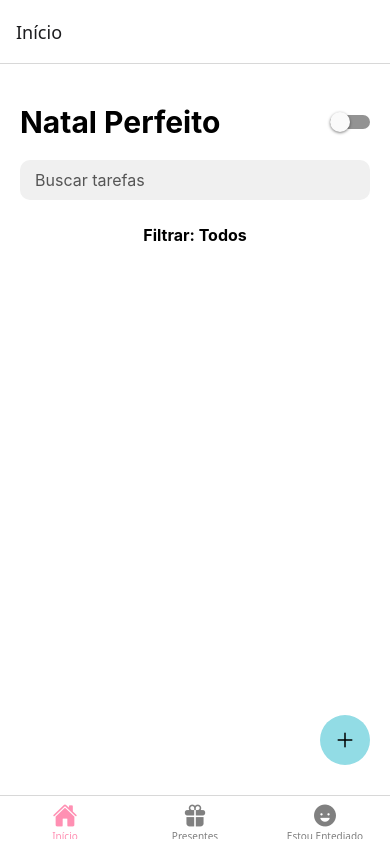
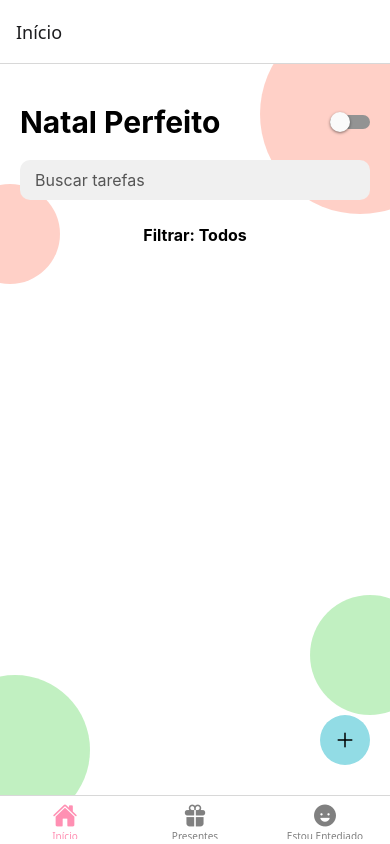
Before and after one commit to luciarigoni/luciarigoni-todolistchallenge, a React Native app: screen /HomeTabs in a window 390 px wide. Built offline with nearby package versions, Linux system fonts and the light colour scheme.

Commit message:
Finaliza o app

```diff
--- a/screens/AddTaskScreen.js
+++ b/screens/AddTaskScreen.js
@@ -7,7 +7,7 @@ import {
   StyleSheet,
   Keyboard,
 } from "react-native";
-import AsyncStorage from "@react-native-async-storage/async-storage"; // Importe o AsyncStorage
+import AsyncStorage from "@react-native-async-storage/async-storage";
 import Ionicons from "react-native-vector-icons/Ionicons";
 
 export default function AddTaskScreen({ navigation, route }) {
@@ -23,15 +23,15 @@ export default function AddTaskScreen({ navigation, route }) {
         details: "",
         comments: "",
       };
-      await AsyncStorage.setItem("newTask", JSON.stringify(newTask)); // Salva a nova tarefa
-      navigation.goBack(); // Retorna à HomeScreen
+      await AsyncStorage.setItem("newTask", JSON.stringify(newTask));
+      navigation.goBack();
     }
   };
 
   const themeStyles = {
-    backgroundColor: isDarkMode ? "#000000" : "#FFFFFF",
+    backgroundColor: isDarkMode ? "#1c1c1c" : "#F5F5F5",
     color: isDarkMode ? "#FFFFFF" : "#333333",
-    inputBackgroundColor: isDarkMode ? "#333333" : "#f0f0f0",
+    inputBackgroundColor: isDarkMode ? "#333333" : "#FFFFFF",
     buttonBackgroundColor: isDarkMode ? "#4EA5D9" : "#4EA5D9",
   };
 
@@ -42,16 +42,23 @@ export default function AddTaskScreen({ navigation, route }) {
         { backgroundColor: themeStyles.backgroundColor },
       ]}
     >
+      {/* Bolas decorativas de fundo */}
+      <View style={[styles.circle, styles.redCircle]} />
+      <View style={[styles.circle, styles.greenCircle]} />
+      <View style={[styles.circle, styles.redCircleSmaller]} />
+      <View style={[styles.circle, styles.greenCircleSmaller]} />
+
       <TouchableOpacity
         style={styles.backButton}
         onPress={() => navigation.goBack()}
       >
-        <Ionicons name="close" size={40} color={themeStyles.color} />
+        <Ionicons name="close" size={32} color={themeStyles.color} />
       </TouchableOpacity>
 
       <Text style={[styles.title, { color: themeStyles.color }]}>
         Adicionar Nova Tarefa
       </Text>
+
       <TextInput
         style={[
           styles.input,
@@ -60,19 +67,26 @@ export default function AddTaskScreen({ navigation, route }) {
             color: themeStyles.color,
           },
         ]}
-        placeholder="Digite a tarefa"
+        placeholder="Digite o título da tarefa"
         placeholderTextColor={isDarkMode ? "#aaaaaa" : "#555555"}
         value={task}
         onChangeText={(text) => setTask(text)}
       />
+
       <TouchableOpacity
         style={[
           styles.saveButton,
           { backgroundColor: themeStyles.buttonBackgroundColor },
         ]}
         onPress={handleSaveTask}
+        activeOpacity={0.8}
       >
-        <Ionicons name="checkmark" size={24} color="#FFFFFF" />
+        <Ionicons
+          name="checkmark"
+          size={24}
+          color="#FFFFFF"
+          style={styles.icon}
+        />
         <Text style={styles.saveButtonText}>Salvar Tarefa</Text>
       </TouchableOpacity>
     </View>
@@ -84,23 +98,86 @@ const styles = StyleSheet.create({
     flex: 1,
     justifyContent: "center",
     alignItems: "center",
-    padding: 20,
+    paddingHorizontal: 20,
   },
-  backButton: { position: "absolute", top: 70, left: 20 },
-  title: { fontSize: 24, fontWeight: "bold", marginBottom: 20 },
+  backButton: {
+    position: "absolute",
+    top: 40,
+    left: 20,
+  },
+  title: {
+    fontSize: 28,
+    fontWeight: "bold",
+    marginBottom: 30,
+    textAlign: "center",
+  },
   input: {
     width: "100%",
     padding: 15,
     borderRadius: 10,
     marginBottom: 20,
     fontSize: 18,
+    elevation: 3,
+    shadowColor: "#000",
+    shadowOffset: { width: 0, height: 1 },
+    shadowOpacity: 0.2,
+    shadowRadius: 2,
   },
   saveButton: {
     flexDirection: "row",
     alignItems: "center",
-    paddingVertical: 15,
-    paddingHorizontal: 30,
+    justifyContent: "center",
+    paddingVertical: 12,
+    paddingHorizontal: 25,
     borderRadius: 10,
+    marginTop: 10,
+    elevation: 5,
+    shadowColor: "#000",
+    shadowOffset: { width: 0, height: 2 },
+    shadowOpacity: 0.3,
+    shadowRadius: 4,
   },
-  saveButtonText: { color: "#FFFFFF", fontSize: 18, marginLeft: 10 },
+  saveButtonText: {
+    color: "#FFFFFF",
+    fontSize: 18,
+    fontWeight: "600",
+    marginLeft: 10,
+  },
+  icon: {
+    marginRight: 5,
+  },
+  // Estilos das bolas decorativas de fundo
+  circle: {
+    position: "absolute",
+    borderRadius: 100,
+    opacity: 0.3,
+  },
+  redCircle: {
+    width: 200,
+    height: 200,
+    backgroundColor: "#FF6347",
+    top: -50,
+    right: -70,
+  },
+  greenCircle: {
+    width: 150,
+    height: 150,
+    backgroundColor: "#32CD32",
+    bottom: -30,
+    left: -60,
+  },
+  redCircleSmaller: {
+    width: 100,
+    height: 100,
+    backgroundColor: "#FF6347",
+    top: 120,
+    left: -40,
+  },
+  greenCircleSmaller: {
+    width: 120,
+    height: 120,
+    backgroundColor: "#32CD32",
+    bottom: 80,
+    right: -40,
+  },
 });
--- a/screens/BoredScreen.js
+++ b/screens/BoredScreen.js
@@ -89,9 +89,16 @@ export default function BoredScreen({ isDarkMode }) {
         { backgroundColor: themeStyles.backgroundColor },
       ]}
     >
+      {/* Bolas decorativas de fundo */}
+      <View style={[styles.circle, styles.redCircle]} />
+      <View style={[styles.circle, styles.greenCircle]} />
+      <View style={[styles.circle, styles.redCircleSmaller]} />
+      <View style={[styles.circle, styles.greenCircleSmaller]} />
+
       <Text style={[styles.text, { color: themeStyles.textColor }]}>
         Estou Entediado
       </Text>
+
       <TouchableOpacity
         style={[
           styles.button,
@@ -101,6 +108,7 @@ export default function BoredScreen({ isDarkMode }) {
       >
         <Text style={styles.buttonText}>Clique para se Inspirar!</Text>
       </TouchableOpacity>
+
       {loading ? (
         <ActivityIndicator size="large" color="#4EA5D9" style={styles.loader} />
       ) : (
@@ -136,17 +144,19 @@ const styles = StyleSheet.create({
     flex: 1,
     justifyContent: "center",
     alignItems: "center",
-    padding: 10,
+    padding: 20,
   },
   text: {
     fontSize: 24,
     fontWeight: "bold",
     marginBottom: 20,
+    textAlign: "center",
   },
   button: {
     paddingVertical: 15,
     paddingHorizontal: 25,
     borderRadius: 10,
+    elevation: 3,
   },
   buttonText: {
     color: "#FFFFFF",
@@ -161,6 +171,7 @@ const styles = StyleSheet.create({
     padding: 15,
     borderRadius: 10,
     alignItems: "center",
+    elevation: 3,
   },
   adviceText: {
     fontSize: 18,
@@ -172,9 +183,44 @@ const styles = StyleSheet.create({
     textAlign: "center",
   },
   catImage: {
-    width: 300,
-    height: 300,
+    width: 250,
+    height: 250,
     borderRadius: 10,
     marginTop: 20,
+    resizeMode: "cover",
+  },
+  // Estilos das bolas decorativas de fundo
+  circle: {
+    position: "absolute",
+    borderRadius: 100,
+    opacity: 0.2,
+  },
+  redCircle: {
+    width: 200,
+    height: 200,
+    backgroundColor: "#FF6347",
+    top: -50,
+    right: -70,
+  },
+  greenCircle: {
+    width: 150,
+    height: 150,
+    backgroundColor: "#32CD32",
+    bottom: -30,
+    left: -60,
+  },
+  redCircleSmaller: {
+    width: 100,
+    height: 100,
+    backgroundColor: "#FF6347",
+    top: 120,
+    left: -40,
+  },
+  greenCircleSmaller: {
+    width: 120,
+    height: 120,
+    backgroundColor: "#32CD32",
+    bottom: 80,
+    right: -40,
   },
 });
--- a/screens/GiftsScreen.js
+++ b/screens/GiftsScreen.js
@@ -7,7 +7,6 @@ import {
   Image,
   StyleSheet,
   ActivityIndicator,
-  Alert,
 } from "react-native";
 
 export default function GiftsScreen({ addTask, isDarkMode }) {
@@ -57,11 +56,17 @@ export default function GiftsScreen({ addTask, isDarkMode }) {
         { backgroundColor: themeStyles.backgroundColor },
       ]}
     >
+      {/* Bolas decorativas de fundo */}
+      <View style={[styles.circle, styles.redCircle]} />
+      <View style={[styles.circle, styles.greenCircle]} />
+      <View style={[styles.circle, styles.redCircleSmaller]} />
+      <View style={[styles.circle, styles.greenCircleSmaller]} />
+
       <FlatList
         data={products}
         keyExtractor={(item) => item.id.toString()}
-        numColumns={2} // Define duas colunas na lista
-        key={"two-columns"} // Força uma nova renderização com a chave fixa
+        numColumns={2}
+        columnWrapperStyle={styles.columnWrapper}
         renderItem={({ item }) => (
           <View
             style={[
@@ -80,7 +85,6 @@ export default function GiftsScreen({ addTask, isDarkMode }) {
             </Text>
           </View>
         )}
-        columnWrapperStyle={styles.columnWrapper} // Estilo para espaçamento entre as colunas
       />
     </SafeAreaView>
   );
@@ -89,6 +93,7 @@ export default function GiftsScreen({ addTask, isDarkMode }) {
 const styles = StyleSheet.create({
   safeArea: {
     flex: 1,
+    paddingTop: 20,
   },
   columnWrapper: {
     justifyContent: "space-between",
@@ -101,16 +106,51 @@ const styles = StyleSheet.create({
     borderRadius: 10,
     marginBottom: 15,
     marginHorizontal: 5,
+    elevation: 3, // Sombra para destacar o produto
   },
   productImage: {
-    width: 150,
-    height: 150,
+    width: 130,
+    height: 130,
     borderRadius: 10,
   },
   productName: {
     marginTop: 10,
-    fontSize: 16,
+    fontSize: 14,
     fontWeight: "bold",
     textAlign: "center",
   },
+  // Estilos das bolas decorativas de fundo
+  circle: {
+    position: "absolute",
+    borderRadius: 100,
+    opacity: 0.2,
+  },
+  redCircle: {
+    width: 200,
+    height: 200,
+    backgroundColor: "#FF6347",
+    top: -50,
+    right: -70,
+  },
+  greenCircle: {
+    width: 150,
+    height: 150,
+    backgroundColor: "#32CD32",
+    bottom: -30,
+    left: -60,
+  },
+  redCircleSmaller: {
+    width: 100,
+    height: 100,
+    backgroundColor: "#FF6347",
+    top: 120,
+    left: -40,
+  },
+  greenCircleSmaller: {
+    width: 120,
+    height: 120,
+    backgroundColor: "#32CD32",
+    bottom: 80,
+    right: -40,
+  },
 });
--- a/screens/HomeScreen.js
+++ b/screens/HomeScreen.js
@@ -15,7 +15,7 @@ import {
 import Ionicons from "react-native-vector-icons/Ionicons";
 import AsyncStorage from "@react-native-async-storage/async-storage";
 import { Swipeable } from "react-native-gesture-handler";
-import { useFocusEffect } from "@react-navigation/native"; // Importação necessária para o callback ao voltar
+import { useFocusEffect } from "@react-navigation/native";
 
 export default function HomeScreen({
   navigation,
@@ -25,8 +25,8 @@ export default function HomeScreen({
   toggleTheme,
 }) {
   const [searchQuery, setSearchQuery] = useState("");
-  const [filter, setFilter] = useState("Todos"); // Estado do filtro selecionado
-  const [modalVisible, setModalVisible] = useState(false); // Controle do modal
+  const [filter, setFilter] = useState("Todos");
+  const [modalVisible, setModalVisible] = useState(false);
 
   useEffect(() => {
     const loadTasks = async () => {
@@ -114,7 +114,6 @@ export default function HomeScreen({
     }
   };
 
-  // Callback que é chamado ao voltar para a tela HomeScreen
   useFocusEffect(
     React.useCallback(() => {
       const handleNewTask = async () => {
@@ -122,7 +121,7 @@ export default function HomeScreen({
         if (newTask) {
           const parsedTask = JSON.parse(newTask);
           setTaskItems([...taskItems, parsedTask]);
-          await AsyncStorage.removeItem("newTask"); // Remove a tarefa para evitar duplicatas
+          await AsyncStorage.removeItem("newTask");
         }
       };
       handleNewTask();
@@ -136,6 +135,12 @@ export default function HomeScreen({
         { backgroundColor: themeStyles.backgroundColor },
       ]}
     >
+      {/* Bolas decorativas de fundo */}
+      <View style={[styles.circle, styles.redCircle]} />
+      <View style={[styles.circle, styles.greenCircle]} />
+      <View style={[styles.circle, styles.redCircleSmaller]} />
+      <View style={[styles.circle, styles.greenCircleSmaller]} />
+
       <View style={styles.tasksWrapper}>
         <View style={styles.header}>
           <Text style={[styles.sectionTitle, { color: themeStyles.color }]}>
@@ -226,6 +231,7 @@ export default function HomeScreen({
     </View>
   );
 }
+
 const styles = StyleSheet.create({
   container: {
     flex: 1,
@@ -319,4 +325,38 @@ const styles = StyleSheet.create({
     fontSize: 16,
     color: "#333333",
   },
+  // Estilos das bolas decorativas de fundo
+  circle: {
+    position: "absolute",
+    borderRadius: 100,
+    opacity: 0.3,
+  },
+  redCircle: {
+    width: 200,
+    height: 200,
+    backgroundColor: "#FF6347",
+    top: -50,
+    right: -70,
+  },
+  greenCircle: {
+    width: 150,
+    height: 150,
+    backgroundColor: "#32CD32",
+    bottom: -30,
+    left: -60,
+  },
+  redCircleSmaller: {
+    width: 100,
+    height: 100,
+    backgroundColor: "#FF6347",
+    top: 120,
+    left: -40,
+  },
+  greenCircleSmaller: {
+    width: 120,
+    height: 120,
+    backgroundColor: "#32CD32",
+    bottom: 80,
+    right: -40,
+  },
 });
```
